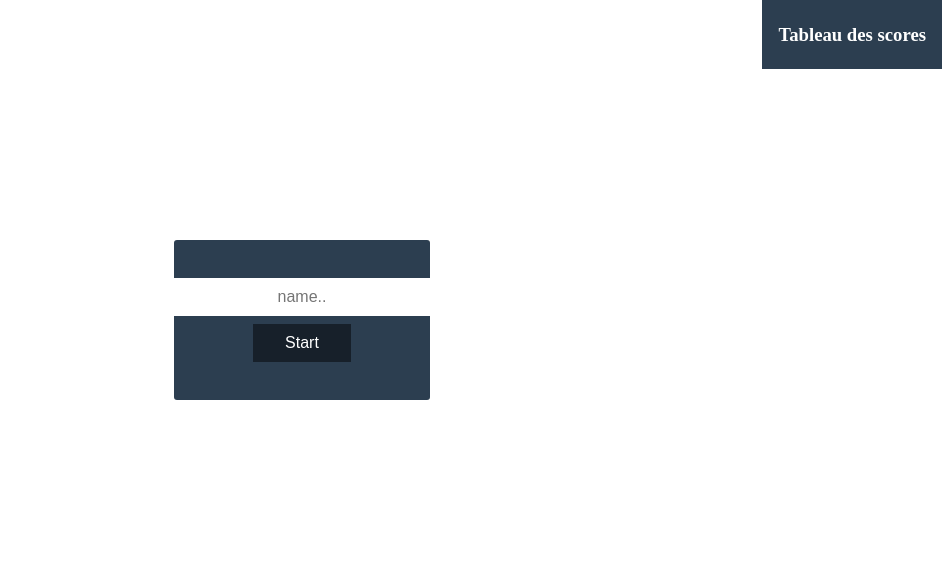
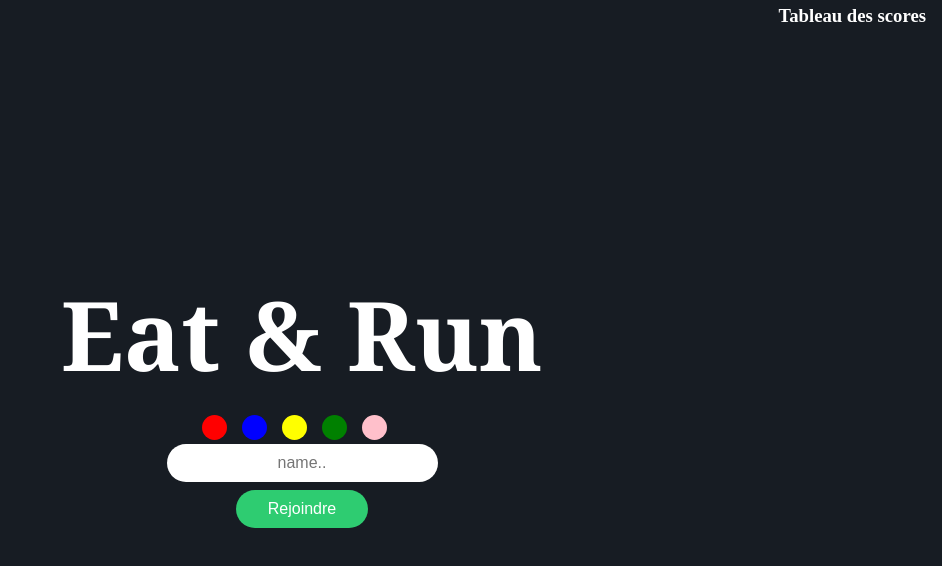
Before and after one commit to DamienMgn/Eat-Run, a website: page src/client/index.html in a window 1280 px wide. Shown: the whole page, without its empty margins (338-1280 px from the left). Drawn offline with nearby package versions, Linux system fonts and the light colour scheme; no server answers.

Commit message:
new form start choose color

```diff
--- a/src/client/app.js
+++ b/src/client/app.js
@@ -1,10 +1,12 @@
 const socket = io();
 const canvas = document.getElementById('canvas');
 const ctx = canvas.getContext('2d');
-const w = 3000;
-const h = 3000;
+const w = window.innerWidth;
+const h = window.innerHeight;
 const formStart = document.querySelector('#form-start')
 const scoreBox = document.querySelector('.score-box-ul')
+let dist = {x: 0, y: 0}
+
 
 /* Draw Map */
 const drawCanvas = () => {
@@ -15,18 +17,18 @@ const drawCanvas = () => {
     ctx.fillRect(0, 0, w, h);
 }
 
-let dist = {x: 0, y: 0}
-
 /* Start Game */
 formStart.addEventListener('submit', (e) => {
     e.preventDefault();
     let data = {
         name: e.target.name.value,
+        color: e.target.color.value,
         w: w,
         h: h,
     }
     socket.emit('startGame', data)
     formStart.style.display = 'none'
+    document.querySelector('.form-container').style.display = 'none'
 })
 
 /* Draw Game  */
@@ -49,12 +51,12 @@ socket.on('sendPlayers', function(data) {
 
         ctx.beginPath();
         ctx.arc(posX, posY, players[player].r, 0, 2 * Math.PI, false);
-        ctx.fillStyle = '#3498DB';
+        ctx.fillStyle = players[player].color;
         ctx.fill();
         ctx.lineWidth = 4;
-        ctx.strokeStyle = "#F1C40F";
+        ctx.strokeStyle = "#C0392B";
         ctx.stroke();
-        ctx.fillStyle = "black";
+        ctx.fillStyle = "#FFFFFF";
         ctx.textAlign = "center";
         ctx.font = "15px Arial";
         ctx.fillText(players[player].name, posX, posY);
--- a/src/client/index.html
+++ b/src/client/index.html
@@ -10,10 +10,22 @@
     <canvas id="canvas">
         Désolé, votre navigateur ne prend pas en charge &lt;canvas&gt;
     </canvas>
-    <form action="" id="form-start">
-        <input class="input" type="text" name="name" id="name" autocomplete="off" placeholder="name..">
-        <button class="btn" type="submit">Start</button>
-    </form>
+    <div class="form-container">
+        <h1 class="title">Eat & Run</h1>
+        <form action="" id="form-start">
+            <div class="color-picker-container">
+                <div class="color-container">
+                    <input type="radio" name="color" value="red" class="radio red">
+                    <input type="radio" name="color" value="blue" class="radio blue">
+                    <input type="radio" name="color" value="yellow" class="radio yellow">
+                    <input type="radio" name="color" value="green" class="radio green">
+                    <input type="radio" name="color" value="pink" class="radio pink">
+                </div>
+            </div>
+            <input class="input" type="text" name="name" id="name" autocomplete="off" placeholder="name..">
+            <button class="btn" type="submit">Rejoindre</button>
+        </form>
+    </div>
     <div class="score-box">
         <h3 class="score-box-title">Tableau des scores</h3>
         <ul class="score-box-ul">
--- a/src/client/style.css
+++ b/src/client/style.css
@@ -4,28 +4,49 @@ html, body {
     margin: 0;
 }
 
+* {
+    margin: 0;
+    padding: 0;
+}
+
 body {
     position: relative;
     overflow: hidden;
+    display: flex;
+    justify-content: center;
+    align-items: center;
 }
 
-#form-start {
-    background-color: #2C3E50;
+.form-container {
+    background-color: #171C23;
+    position: absolute;
+    width: 100%;
+    height: 100%;
+    top: 0;
+    left: 0;
     display: flex;
     flex-direction: column;
     justify-content: center;
     align-items: center;
-    position: absolute;
-    min-width: 15rem;
-    width: 20%;
-    height: 10rem;
-    top: calc(50% - 10rem);
-    left: calc(50% - 10%);
+}
+
+.title {
+    color: white;
+    font-size: 6rem;
+    font-family: Cambria, Cochin, Georgia, Times, 'Times New Roman', serif;
+}
+
+#form-start {
+    display: flex;
+    flex-direction: column;
+    justify-content: center;
+    align-items: center;
     border-radius: 3px;
 }
 
 .input {
     border: none;
+    border-radius: 30px;
     padding: 10px 32px;
     text-align: center;
     text-decoration: none;
@@ -35,8 +56,9 @@ body {
 }
 
 .btn {
-    background-color: #17202A; /* Green */
+    background-color: #2ECC71; /* Green */
     border: none;
+    border-radius: 30px;
     color: white;
     padding: 10px 32px;
     text-align: center;
@@ -51,7 +73,6 @@ body {
     position: absolute;
     top: 0;
     right: 0;
-      background-color: #2C3E50;
     color: white;
     padding: 0.3rem 1rem;
     -webkit-touch-callout: none;
@@ -61,3 +82,53 @@ body {
     -ms-user-select: none;
     user-select: none;
 }
+
+/* ColorPicker */
+
+.color-container {
+    display: flex;
+    justify-content: center;
+    align-items: center;
+    margin-top: 1rem;
+}
+
+input[type="radio"] {
+    border-radius: 15px;
+    cursor: pointer;
+    display: inline-block;
+    height: 25px;
+    margin-right: 15px;
+    position: relative;
+    width: 25px;
+    -webkit-appearance: none;
+}
+
+.red {
+    background-color: red;
+}
+
+.green {
+    background-color: green;
+}
+
+.yellow {
+    background-color: yellow;
+}
+
+.blue {
+    background-color: blue;
+}
+
+.pink {
+    background-color: pink;
+}
+
+input[type="radio"]:checked {
+    border: 2px solid black;
+}
+
+input[type="radio"]:after {
+    border-radius: 25px;
+    height: 0px;
+    width: 0px;
+}
--- a/src/server/server.js
+++ b/src/server/server.js
@@ -22,7 +22,7 @@ io.on('connection', function(socket){
 
     /* Nouveau joueur */
     socket.on('startGame', (data) => {
-      game.players[socket.id] = new Player(socket.id, 20, data.name)
+      game.players[socket.id] = new Player(socket.id, 20, data.color, data.name)
     })
 
 
--- a/src/utils/player.js
+++ b/src/utils/player.js
@@ -1,9 +1,10 @@
 class Player {
-    constructor(id, r, name) {
+    constructor(id, r, color ,name) {
         this.id = id;
         this.x = Math.round(Math.random() * (3000 - 0) + 0);
         this.y = Math.round(Math.random() * (3000 - 0) + 0);
         this.r = r;
+        this.color = color;
         this.mouseX = this.x;
         this.mouseY = this.y;
         this.name = name;
@@ -18,7 +19,7 @@ class Player {
         this.x += distanceX / (this.r * 5)
         this.y += distanceY / (this.r * 5)
 
-      }
+    }
 }
 
 class Food {
```
Lines whose indentation alone changed are shown as unchanged.
